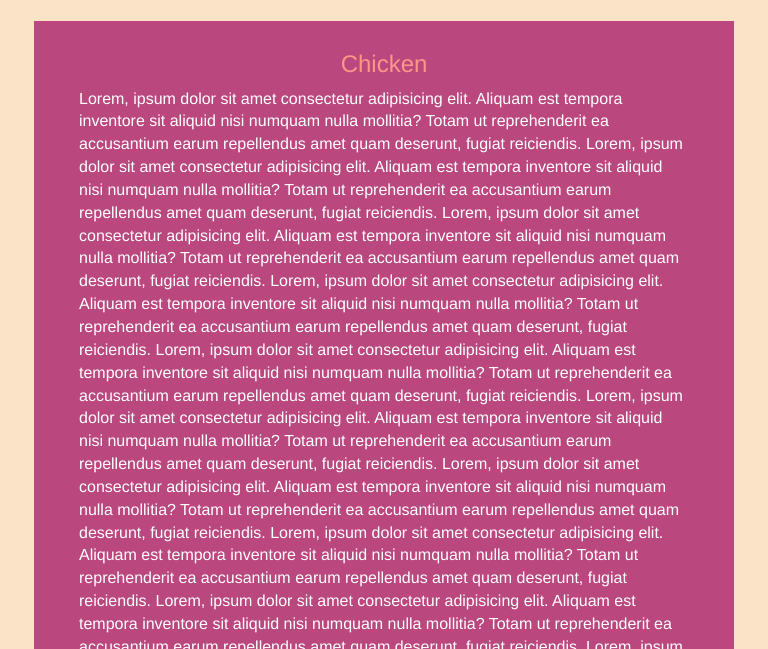
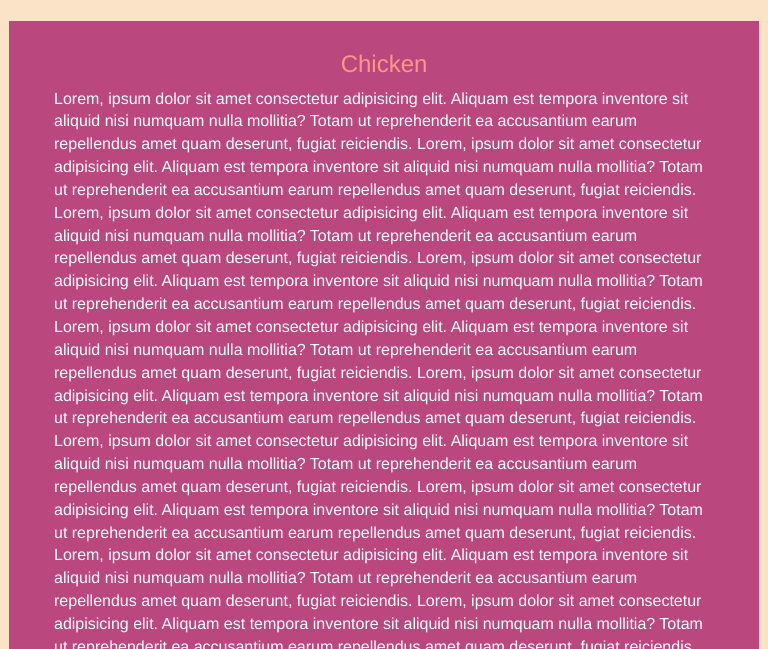
Before and after one commit to Sanchita210507/Module-3-Assignment-Final, a plain HTML site: page index.html in a window 768 px wide. Shown: the part 151-800 px from the top of the page. Drawn offline with Linux system fonts and the light colour scheme.

Commit message:
Update style.css

```diff
--- a/css/style.css
+++ b/css/style.css
@@ -42,8 +42,6 @@ body{
     background-color: #BA487F;
     color: white;
     margin-top: 15px;
-    margin-right: -50px;
-    margin-left: -50px;
     padding: 30px;
     padding-top: 10px;
 }
@@ -51,23 +49,6 @@ body{
   h3{
     text-align: center;
     color: #FF9587;
-  }
-
-  /* Small Devices */
-  @media (min-width: 768px ) and (max-width: 991px){
-    .section-tall{
-      margin-left: 10px;
-      margin-right: 10px;
-    }
-  }
-
-  /* Medium Devices */
-  @media (min-width: 992px ) and (max-width: 1199px){
-    .section-tall{
-      /* margin: 30px; */
-      margin-left: 10px;
-      margin-right: 10px;
-    }
   }
 
 /* Extra Small Devices */
```
